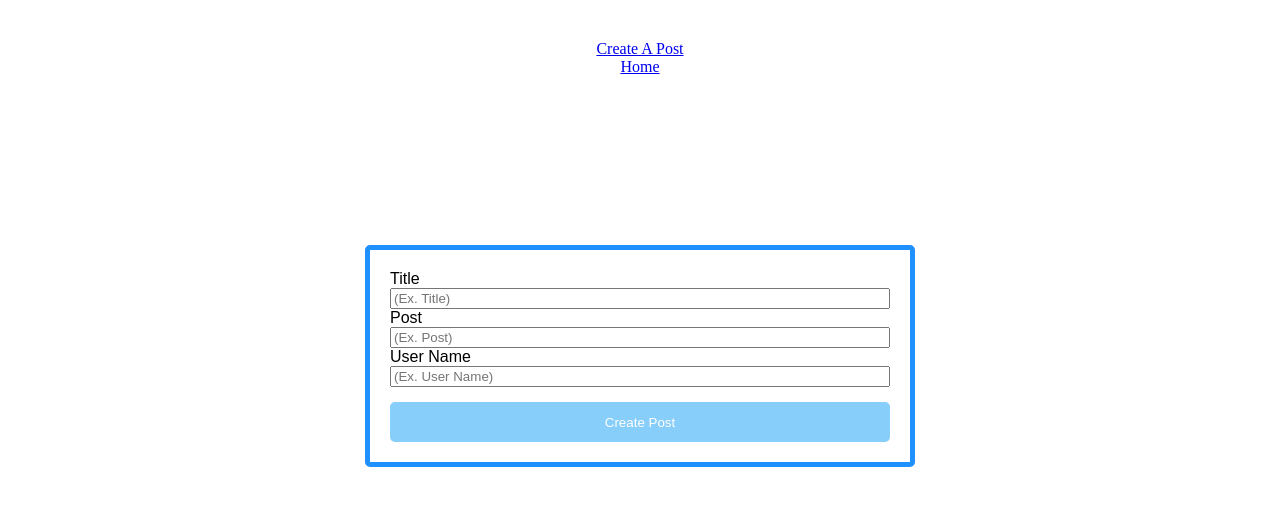
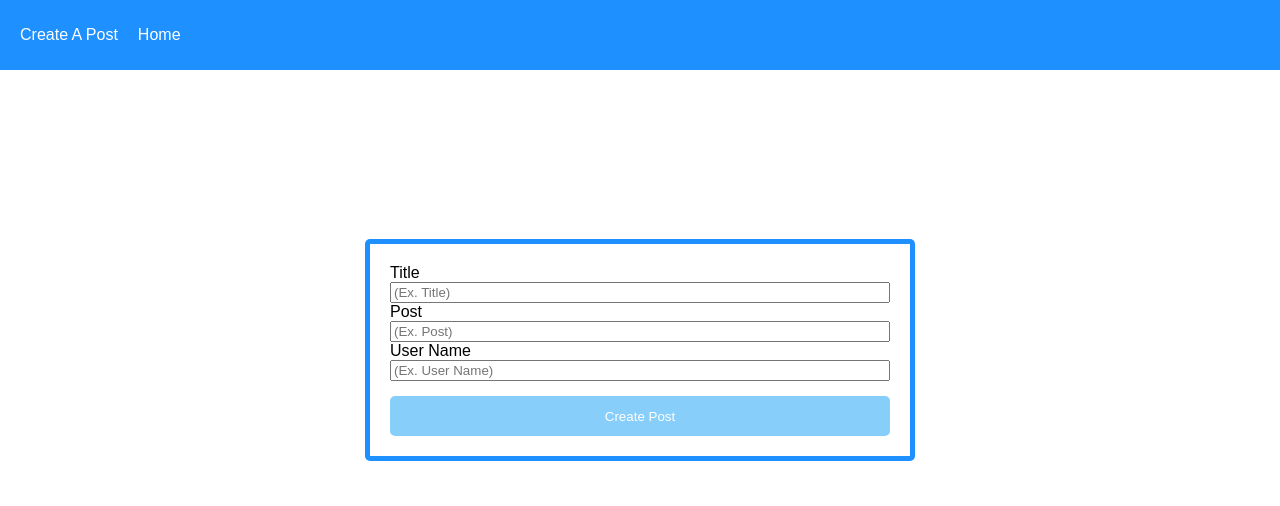
Before and after one commit to garylivip/Pedro.FullStack, a React (Create React App) app in the folder post_mgt/: page /createpost in a window 1280 px wide. Shown: the top 506 px of the page. Built offline with nearby package versions, Linux system fonts and the light colour scheme.

Commit message:
20241208 Get and display details - partically done

```diff
--- a/post_mgt/src/App.css
+++ b/post_mgt/src/App.css
@@ -3,7 +3,6 @@
   height: auto;
   display: flex;
   align-items: center;
-  padding-top: 40px;
   flex-direction: column;
 }
 
@@ -104,3 +103,56 @@
 span {
   color: red;
 }
+
+/* NAVBAR */
+
+.navbar {
+  width: 100%;
+  height: 70px;
+  background-color: dodgerblue;
+  display: flex;
+  align-items: center;
+  font-family: Arial, Helvetica, sans-serif;
+}
+
+.navbar a {
+  margin-left: 20px;
+  text-decoration: none;
+  color: white;
+}
+
+/* INDIVIDUAL POST */
+.postPage {
+  display: flex;
+  flex-direction: row;
+  width: 100%;
+  height: 100%;
+}
+
+.leftSide {
+  flex: 50%;
+  height: calc(100vh - 70px);
+  display: grid;
+  place-items: center;
+}
+
+.rightSide {
+  flex: 50%;
+  height: calc(100vh - 70px);
+  display: grid;
+  place-items: center;
+}
+
+#individual {
+  height: 500px;
+  width: 600px;
+}
+
+#individual .title,
+#individual .footer {
+  font-size: 30px;
+}
+
+#individual .body {
+  font-size: 25px;
+}
--- a/post_mgt/src/App.js
+++ b/post_mgt/src/App.js
@@ -2,17 +2,20 @@
 import { BrowserRouter as Router, Route, Routes, Link } from "react-router-dom";
 import Home from "./pages/Home";
 import CreatePost from "./pages/CreatePost";
+import Post from "./pages/Post"
 
 function App() {
-
   return (
     <div className="App">
       <Router>
-        <Link to="/createpost">Create A Post</Link>
-        <Link to="/">Home</Link>
+        <div className="navbar">
+          <Link to="/createpost">Create A Post</Link>
+          <Link to="/">Home</Link>
+        </div>
         <Routes>
           <Route path="/" element={<Home />} />
           <Route path="/createpost" element={<CreatePost />} />
+          <Route path="/post/:id" element={<Post />} />
         </Routes>
       </Router>
     </div>
```
Also changed, not shown: post_mgt/src/pages/Post.js (added).
